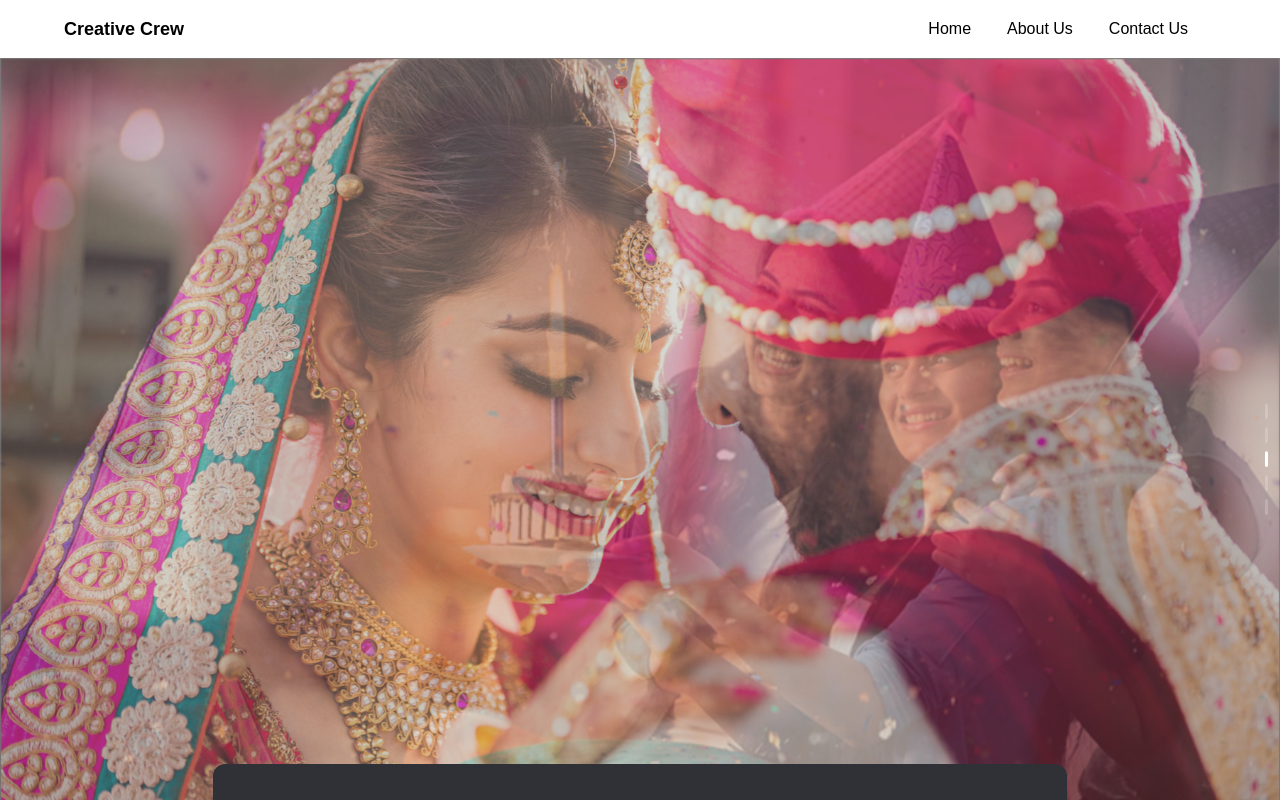
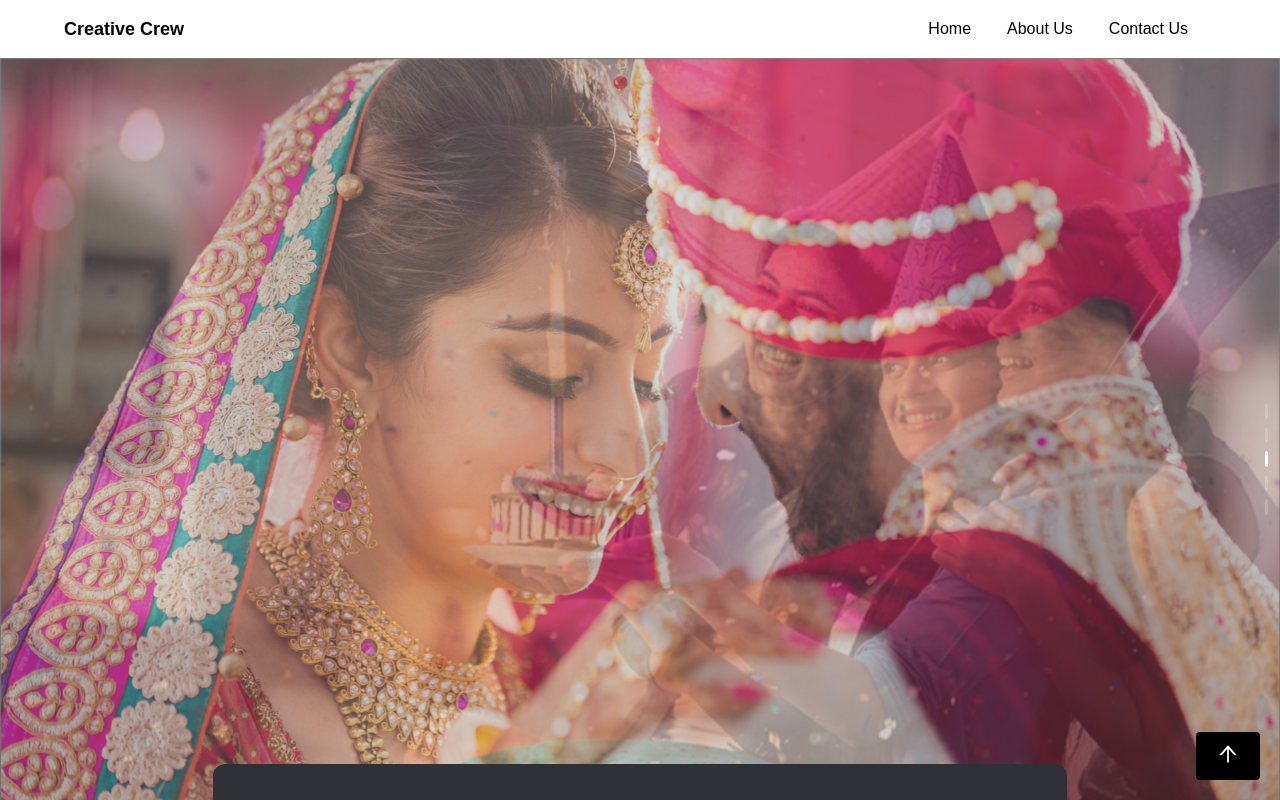
Before and after one commit to Ankan112/creative-crew, a Next.js app: page / in a window 1280 px wide. Shown: the top 800 px of the page. Built offline with nearby package versions, Linux system fonts and the light colour scheme.

Commit message:
scroll to top button added

```diff
--- /dev/null
+++ b/src/components/shared/ScrollToTopButton.jsx
@@ -0,0 +1,16 @@
+import { AiOutlineArrowUp } from "react-icons/ai";
+const ScrollToTopButton = () => {
+  const handleScrollToTop = () => {
+    window.scrollTo({
+      top: 0,
+      behavior: "smooth",
+    });
+  };
+
+  return (
+    <button className="scroll-to-top-button" onClick={handleScrollToTop}>
+      <AiOutlineArrowUp size={24} />
+    </button>
+  );
+};
+export default ScrollToTopButton;
--- a/src/components/ui/Footer.jsx
+++ b/src/components/ui/Footer.jsx
@@ -4,6 +4,7 @@ import { TfiTwitter } from "react-icons/tfi";
 import { FaFacebookF } from "react-icons/fa";
 import { BiLogoLinkedin } from "react-icons/bi";
 import Link from "next/link";
+import ScrollToTopButton from "../shared/ScrollToTopButton";
 
 const Footer = () => {
   const year = new Date().getFullYear();
@@ -141,6 +142,7 @@ const Footer = () => {
             </div>
           </div>
         </div>
+        <ScrollToTopButton />
       </footer>
     </div>
   );
--- a/src/pages/about/index.jsx
+++ b/src/pages/about/index.jsx
@@ -1,9 +1,10 @@
 import RootLayout from "@/components/layout/RootLayout";
+import WhyChooseUs from "@/components/ui/WhyChooseUs";
 
 const AboutUs = () => {
   return (
     <div>
-      <h1>About us</h1>
+      <WhyChooseUs />
     </div>
   );
 };
--- a/src/styles/globals.css
+++ b/src/styles/globals.css
@@ -19,3 +19,16 @@
 .font-dancing{
     font-family: 'Parisienne', cursive;
 }
+
+.scroll-to-top-button {
+    position: fixed;
+    bottom: 20px;
+    right: 20px;
+    padding: 10px 20px;
+    background-color: black;
+    color: #fff;
+    border: none;
+    border-radius: 4px;
+    cursor: pointer;
+    font-size: 16px;
+  }
```
